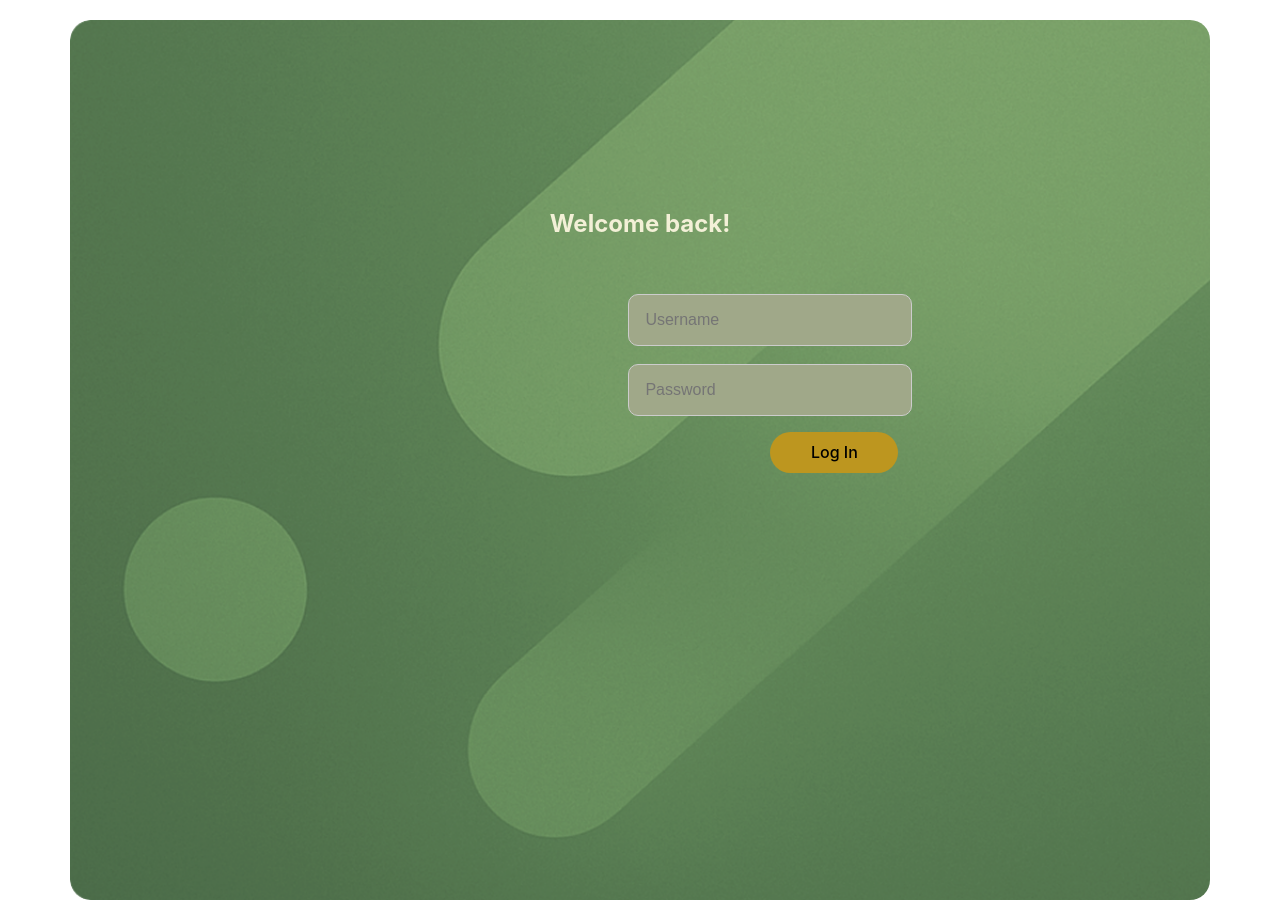
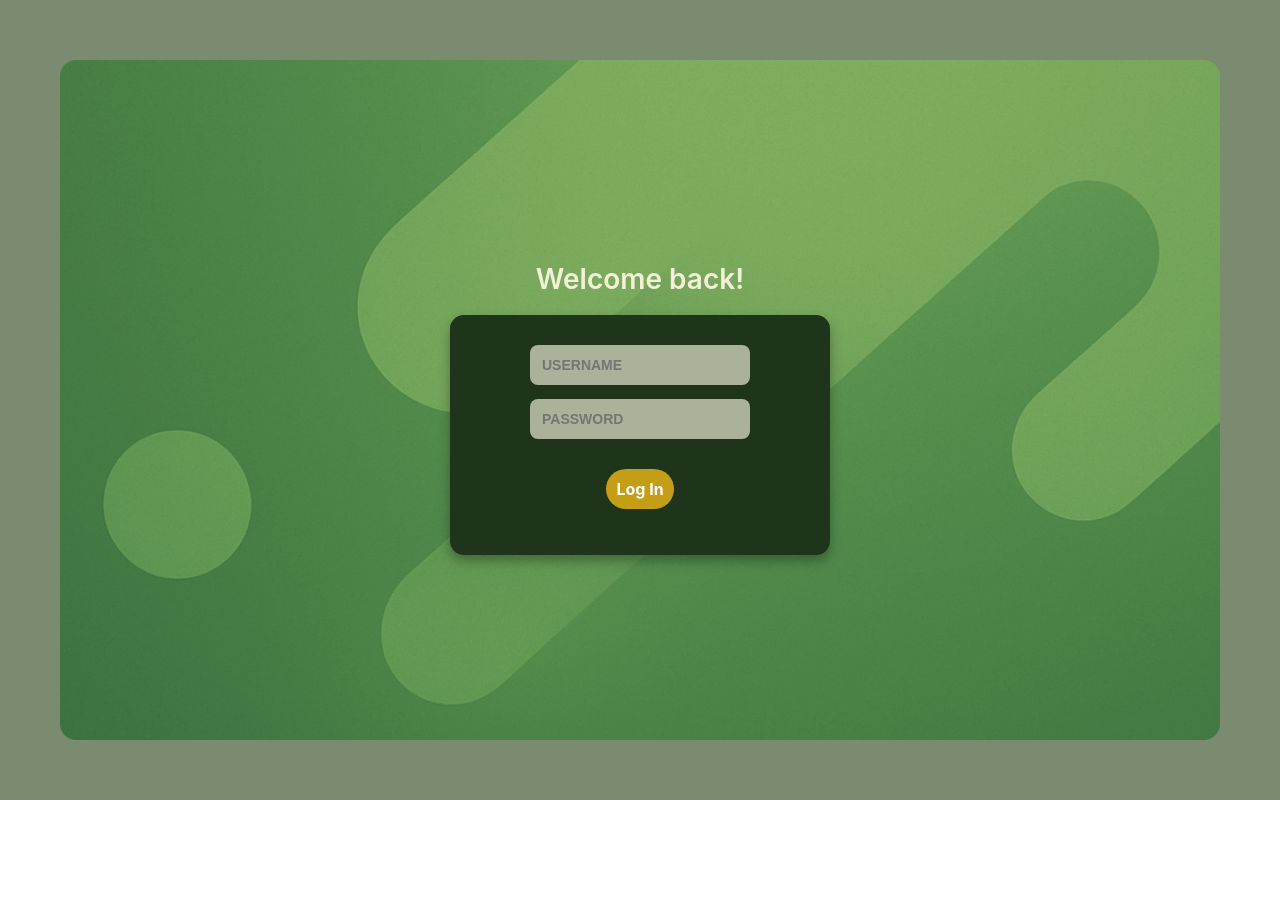
Before and after one commit to jmelovich/carpool-coordinator, a React (Vite) app in the folder frontend/carpool_webapp_frontend/: page /login in a window 1280 px wide. After the commit the page ends 800 px from the top, so only its background shows below. Built offline with nearby package versions, Linux system fonts and the light colour scheme.

Commit message:
fixed login backdrop container

```diff
--- a/frontend/carpool_webapp_frontend/src/Login.jsx
+++ b/frontend/carpool_webapp_frontend/src/Login.jsx
@@ -2,7 +2,7 @@ import { useState } from 'react';
 import { useNavigate } from 'react-router-dom';
 import Cookies from 'js-cookie';
 import './styles/styles.css';
-import background from './assets/green_splash_2.png';
+import background from './assets/green_splash.png';
 
 function Login({ setIsAuthenticated }) {
   const [formData, setFormData] = useState({
@@ -46,52 +46,43 @@ function Login({ setIsAuthenticated }) {
   };
 
     return (
-    <div className="mt-6 p-6 bg-white shadow-lg rounded-lg border w-80">
-      <div style={{backgroundImage: `url(${background})`,
-      backgroundRepeat: "no-repeat",
-      backgroundSize: "cover",
-      width:"89%",
-      margin:"0 auto",
-      borderRadius:"20px",
-      height: "55em"}}>
-        <h2 className="text-lg font-semibold mb-2" style={{color: '#F3F0D7', paddingTop: "186px"}}>Welcome back!</h2>
+    <div style={styles.container}>
+      <div style={{ ...styles.backdrop, backgroundImage: `url(${background})` }}>
+        <h1 style={styles.welcomeText}>Welcome back!</h1>
 
         {message && (
-          <div className={`alert ${message.type === "success" ? "bg-green-100 text-green-800" : "bg-red-100 text-red-800"} p-4 mb-4`}>
+          <div
+            style={{
+              ...styles.alert,
+              backgroundColor: message.type === 'success' ? '#d1fae5' : '#fee2e2',
+              color: message.type === 'success' ? '#065f46' : '#991b1b',
+            }}
+          >
             {message.text}
           </div>
         )}
-        <div style={{backgroundColor: '#233d14', borderRadius:"20px", margin: "1em 700px"}}>
-          <form onSubmit={handleLogin}>
-            <label className="largeLabel" style={{marginTop: "2em"}} htmlFor="username">
+
+        <div style={styles.loginBox}>
+          <form onSubmit={handleLogin} style={styles.form}>
             <input
-                className="inputBoxLoginRegister"
               type="text"
               name="username"
-                id="username"
-                placeholder="Username"
+              placeholder="USERNAME"
               value={formData.username}
               onChange={handleChange}
+              style={styles.input}
               required
             />
-            </label>
-            <label className="largeLabel" style={{marginTop: "10px"}} htmlFor="password">
             <input
-                className="inputBoxLoginRegister"
               type="password"
               name="password"
-                id="password"
-                placeholder="Password"
+              placeholder="PASSWORD"
               value={formData.password}
               onChange={handleChange}
+              style={styles.input}
               required
             />
-            </label>
-            <button
-              type="submit"
-              className="buttonLoginRegister w-full p-2 bg-[#87CEEB] text-[#333333] rounded-lg hover:bg-[#6bb5d8]"
-              style={{margin: "8px auto", width: "8em"}}
-            >
+            <button type="submit" style={styles.button}>
               Log In
             </button>
           </form>
@@ -101,4 +92,80 @@ function Login({ setIsAuthenticated }) {
   );
 }
 
+const styles = {
+  container: {
+    width: '100vw',
+    height: '100vh',
+    backgroundColor: '#7b8b6f',
+    display: 'flex',
+    justifyContent: 'center',
+    alignItems: 'center',
+    padding: "60px",
+    boxSizing: "border-box"
+  },
+  backdrop: {
+    width: "100%",
+    maxWidth: "2000px",
+    height: "100%",
+    maxHeight: "1000px",
+    aspectRatio: "16 / 9",
+    borderRadius: "16px",
+    backgroundSize: "cover",
+    backgroundPosition: "center",
+    display: "flex",
+    flexDirection: "column",
+    alignItems: "center",
+    justifyContent: "center",
+    padding: "20px",
+    boxSizing: "border-box",
+    position: "relative",
+  },
+  welcomeText: {
+    color: '#F3F0D7',
+    fontSize: '28px',
+    fontWeight: '600',
+    marginBottom: '20px',
+  },
+  loginBox: {
+    backgroundColor: '#1e341b',
+    padding: '30px',
+    borderRadius: '14px',
+    boxShadow: '0 6px 12px rgba(0, 0, 0, 0.3)',
+    width: '320px',
+  },
+  form: {
+    display: 'flex',
+    flexDirection: 'column',
+    gap: '14px',
+  },
+  input: {
+    padding: '12px',
+    borderRadius: '8px',
+    border: 'none',
+    backgroundColor: '#aab29a',
+    color: '#fff',
+    fontWeight: 'bold',
+    fontSize: '14px',
+    outline: 'none',
+  },
+  button: {
+    padding: '10px',
+    borderRadius: '20px',
+    backgroundColor: '#c49e16',
+    color: 'white',
+    fontWeight: 'bold',
+    border: 'none',
+    cursor: 'pointer',
+    transition: '0.3s ease',
+  },
+  alert: {
+    padding: '10px 14px',
+    marginBottom: '14px',
+    borderRadius: '6px',
+    fontSize: '14px',
+    width: '320px',
+    textAlign: 'center',
+  },
+};
+
 export default Login;
```
Also changed, not shown: frontend/carpool_webapp_frontend/src/assets/green_splash_2.png (deleted). Lines whose indentation alone changed are shown as unchanged.
